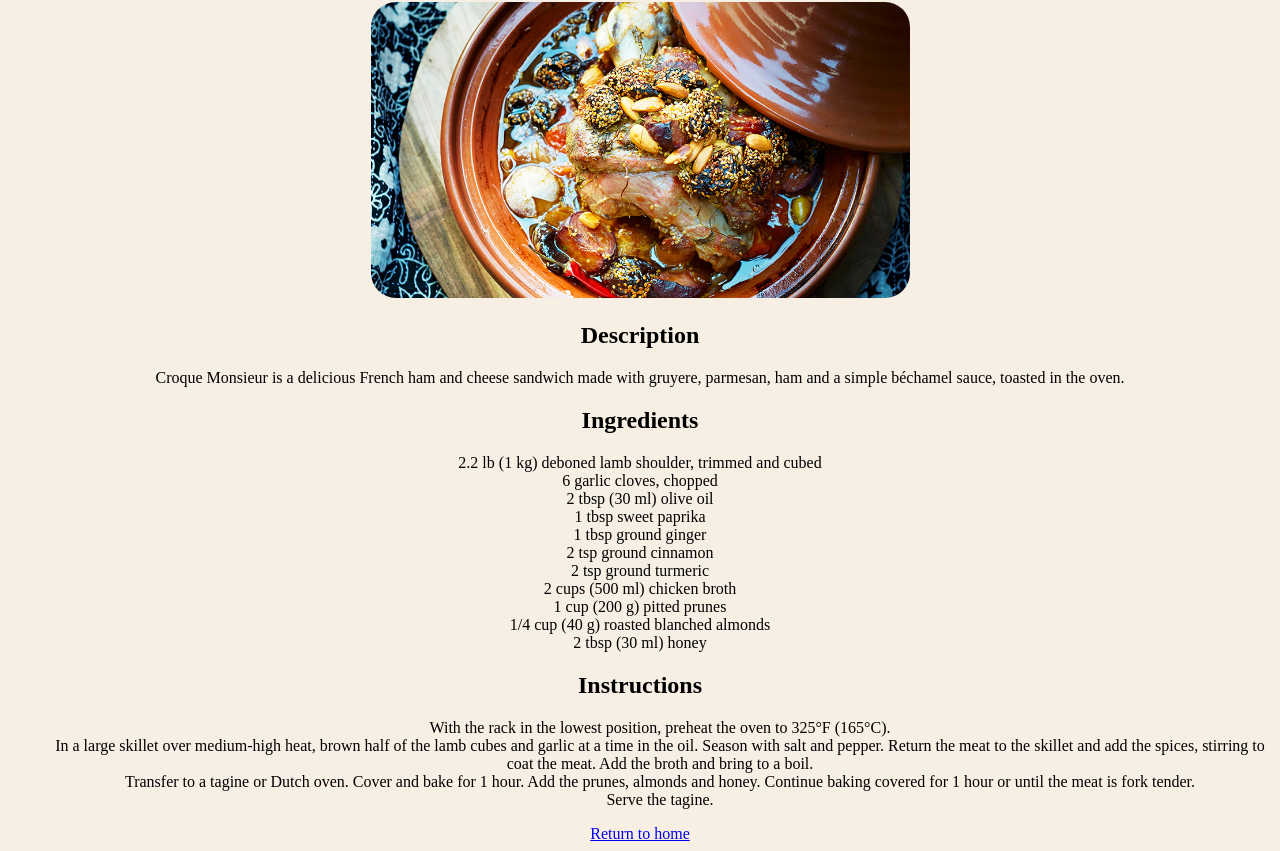
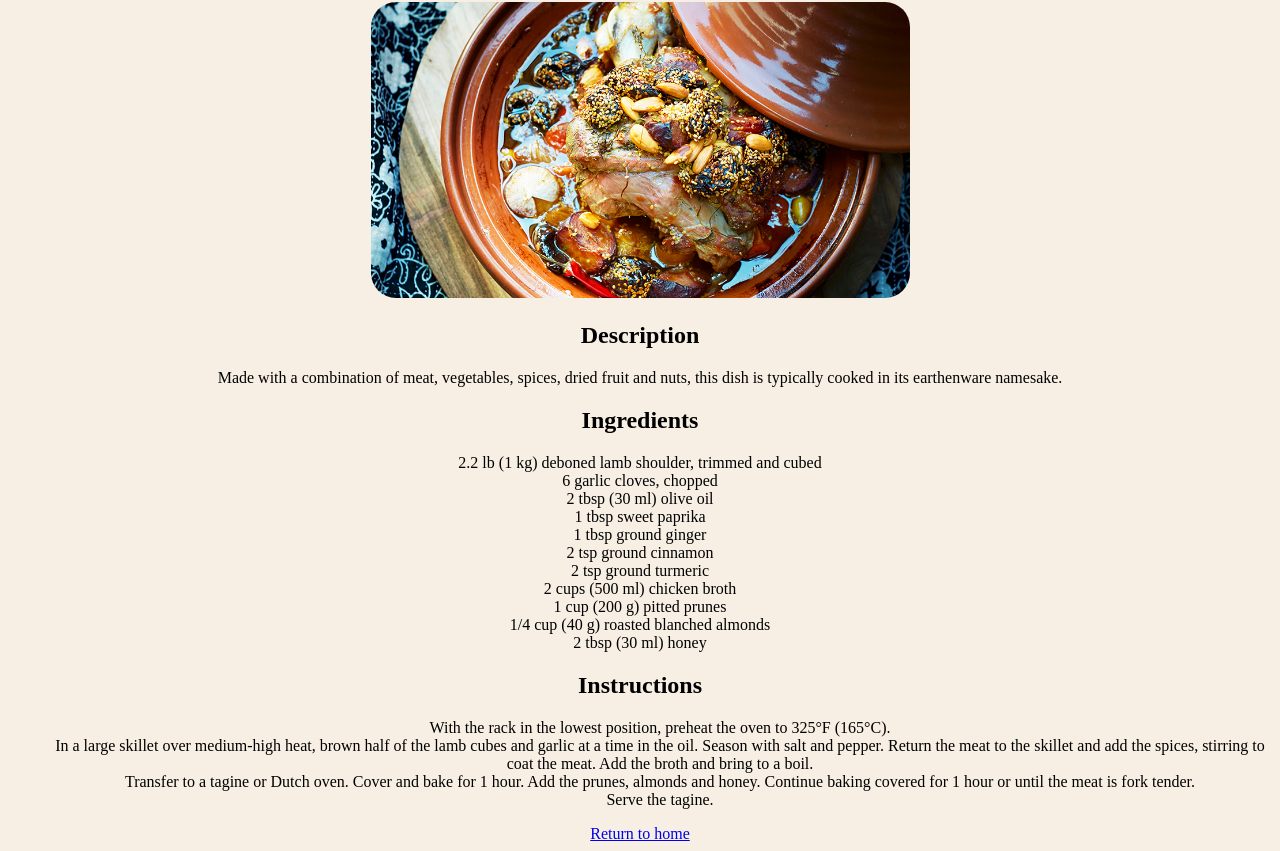
Before and after one commit to KhalilAr42/odin-recipes, a plain HTML site: page recipes/lamb-tajine-with-prunes.html in a window 1280 px wide. Shown: the part 78-929 px from the top of the page. Drawn offline with Linux system fonts and the light colour scheme.

Commit message:
Fixed the description for lamb-tajine-with-prunes page

```diff
--- a/recipes/lamb-tajine-with-prunes.html
+++ b/recipes/lamb-tajine-with-prunes.html
@@ -14,7 +14,7 @@
     <h2>Description</h2>
 
     <p>
-        Croque Monsieur is a delicious French ham and cheese sandwich made with gruyere, parmesan, ham and a simple béchamel sauce, toasted in the oven.
+        Made with a combination of meat, vegetables, spices, dried fruit and nuts, this dish is typically cooked in its earthenware namesake.
     </p>
 
 
```
